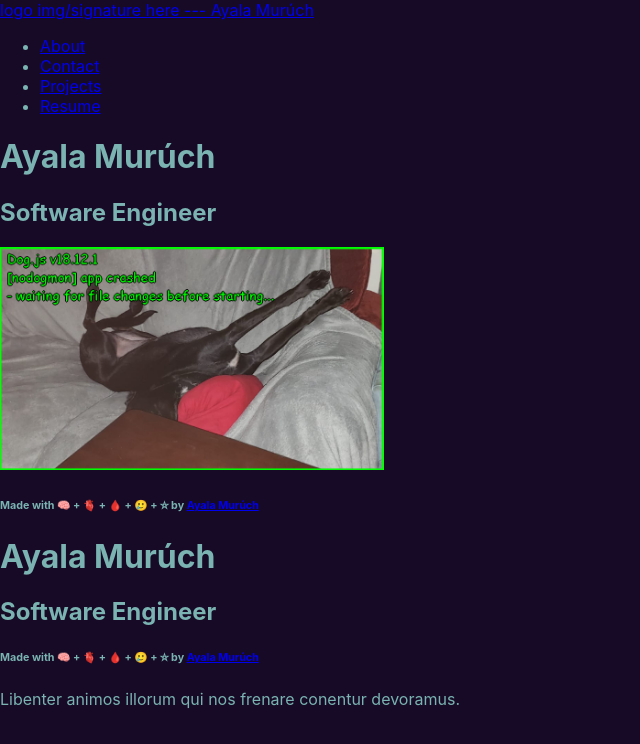
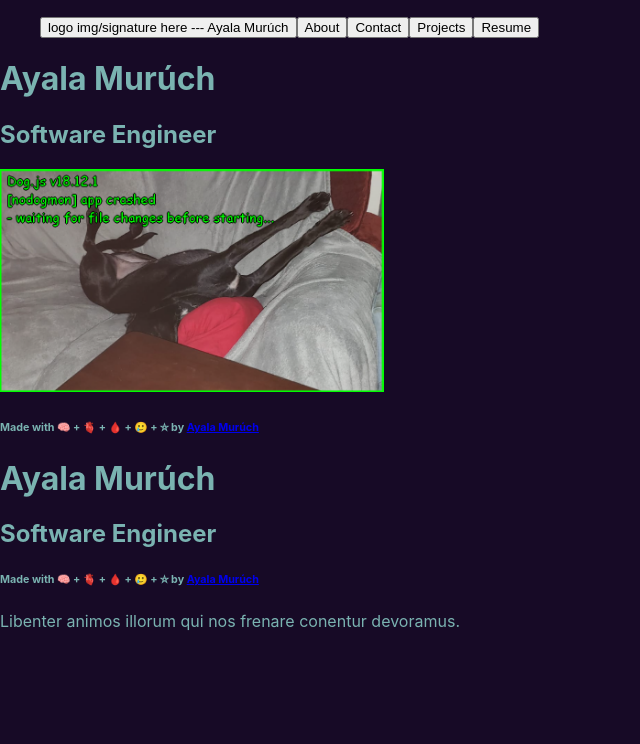
Before and after one commit to ayamur/AMuruch-Portfolio, a React (Create React App) app: page / in a window 1280 px wide. Shown: the top 744 px of the page, without its empty margins (0-640 px from the left). Built offline with nearby package versions, Linux system fonts and the light colour scheme.

Commit message:
update navbar with buttons and remove listing

```diff
--- a/src/App.js
+++ b/src/App.js
@@ -1,5 +1,5 @@
 import './App.css';
-import { Routes, Route } from 'react-router-dom'
+import { Routes, Switch, Route } from 'react-router-dom'
 import Home from './pages/Home'
 import About from './pages/About'
 import Contact from './pages/Contact'
@@ -11,7 +11,7 @@ import Footer from './components/Footer';
 function App() {
   return (
     <>
-    <NavBar/>
+      <NavBar />
       <Routes>
         <Route
           path='about'
--- a/src/components/NavBar.js
+++ b/src/components/NavBar.js
@@ -3,31 +3,33 @@ import { Link } from "react-router-dom";
 function NavBar() {
   return (
     <nav>
+      <ul>
         <Link to='/'>
+          <button type='button' id='homebtn' className='navbarbtn'>
             logo img/signature here ---
             Ayala Murúch
+          </button>
         </Link>
-      <ul>
-        <li>
         <Link to='/about'>
+          <button type='button' id='aboutbtn' className='navbarbtn'>
             About
+          </button>
         </Link>
-        </li>
-        <li>
         <Link to='/contact'>
+          <button type='button' id='contactbtn' className='navbarbtn'>
             Contact
+          </button>
         </Link>
-        </li>
-        <li>
         <Link to='/projects'>
+          <button type='button' id='projectsbtn' className='navbarbtn'>
             Projects
+          </button>
         </Link>
-        </li>
-        <li>
         <Link to='/resume'>
+          <button type='button' id='resumebtn' className='navbarbtn'>
             Resume
+          </button>
         </Link>
-        </li>
       </ul>
     </nav>
   )
```
Lines whose indentation alone changed are shown as unchanged.
